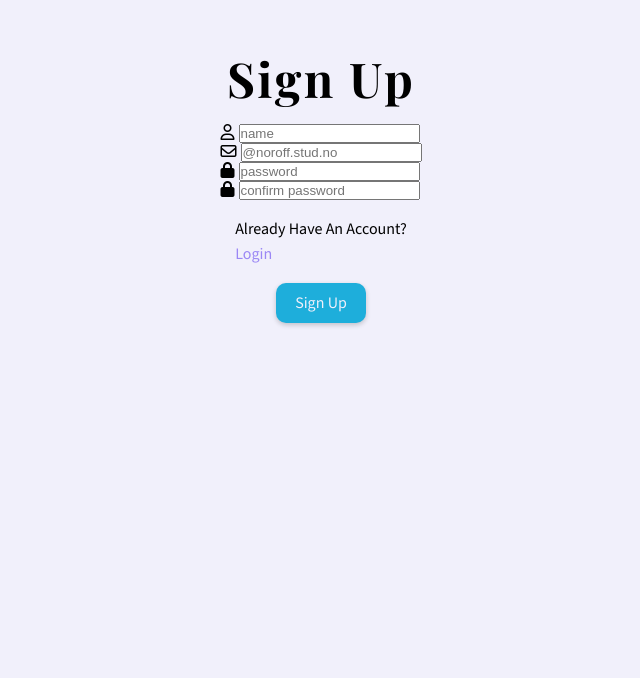
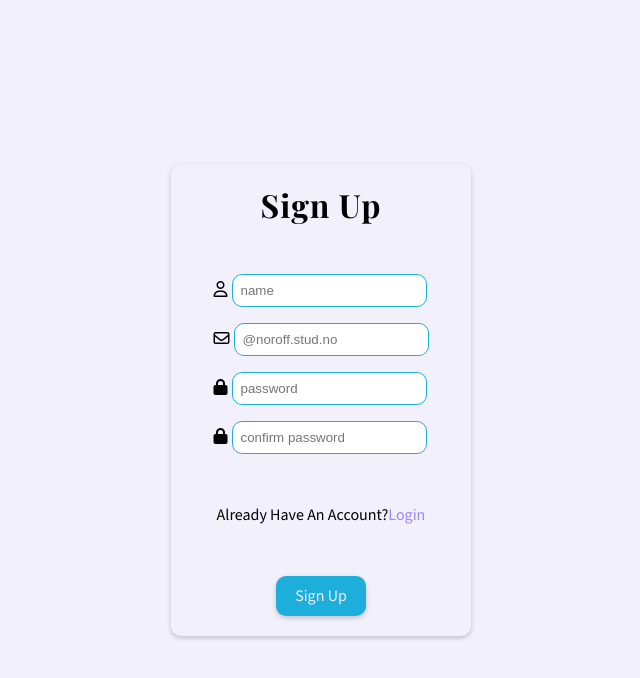
Before and after one commit to 03-renate/norwayUnfiltered, a website built with Vite: page signUp.html in a window 1280 px wide. Shown: the whole page, without its empty margins (319-959 px from the left). Built offline with nearby package versions, Linux system fonts and the light colour scheme; a web font is replaced by a local one.

Commit message:
login + signup; css improvments

```diff
--- a/signUp.html
+++ b/signUp.html
@@ -26,13 +26,15 @@
     <script src="https://kit.fontawesome.com/49c1127b94.js" crossorigin="anonymous"></script>
 
     <!-- JS -->
-    <script src="src/components/carousel.js" defer></script> <!-- carousel -->
   </head>
 
-  <body>
-    <header class="sign-up-title"><h1>sign up</h1></header>
+  <body class="auth-body">
     <main class="sign-up">
-        <form class="user-form" action="#">
+      <div>
+        <div id="signup-form" class="auth-form-container">
+          <h2>sign up</h2>
+
+          <form action="#" id="signup">
             <!-- username -->
             <div>
               <label for="uname"><i class="fa-regular fa-user"></i></label>
@@ -58,13 +60,13 @@
             </div>
           </form>
 
-        <div>
+          <div class="auth-form-footer">
             <p>already have an account?</p>
             <a href="login.html">login</a>
           </div>
 
-        <div class="btn-container">
           <button type="submit" class="pri-btn">sign up</button>
+        </div>
       </div>
     </main>
   </body>
--- /dev/null
+++ b/src/assets/styles/authentication.css
@@ -0,0 +1,51 @@
+/* This code is inspired from
+coding2go, link; https://www.youtube.com/watch?v=bVl5_UdcAy0&t=141s
+*/
+
+.auth-body{
+  overflow: hidden;
+  display: flex;
+  align-items: center;
+  justify-content: center;
+}
+
+.auth-form-container{
+  display: flex;
+  flex-direction: column;
+  align-items: center;
+  justify-content: center;
+
+  width: 300px;
+  padding: 20px;
+  gap: 3rem;
+  border-radius: var(--border-radius);
+  text-transform: capitalize;
+  box-shadow: var(--box-shadow-base);
+}
+
+.auth-title{
+  text-align: center;
+}
+
+form{
+  display: flex;
+  flex-direction: column;
+  gap: 1rem;
+}
+
+input, select, button{
+  padding: 0.5rem;
+  border-radius: var(--border-radius);
+  border: 1px solid var(--color-button);
+}
+
+input label i{
+  position: absolute;
+  left: 10px;
+}
+
+.auth-form-footer{
+  display: flex;
+  justify-content: center;
+  align-items: center;
+}
--- a/src/assets/styles/style.css
+++ b/src/assets/styles/style.css
@@ -1,5 +1,6 @@
-@import "./base.css";
+@import "./base.css"; /*typography, colors, etc*/
 @import "./buttons.css";
+@import "./authentication.css"; /*log in, sign up pages*/
 @import "./nav.css";
 @import "./index.css";
 @import "./carousel.css";
@@ -19,22 +20,3 @@ body{
   min-height: 100dvh;
   background-color: var(--color-light-bg);
 }
-
-/*Sign Up - Start*/
-.sign-up-title{
-  display: flex;
-  justify-content: center;
-  align-items: center;
-  margin: 50px 0 1rem;
-  text-transform: capitalize;
-}
-
-.sign-up{
-  display: flex;
-  flex-direction: column;
-  align-items: center;
-  justify-content: center;
-  gap: 1rem;
-  text-transform: capitalize;
-}
-/*Sign Up - End*/
```
Also changed, not shown: login.html (+67 -0 lines), src/assets/styles/signup.css (deleted). Lines whose indentation alone changed are shown as unchanged.
